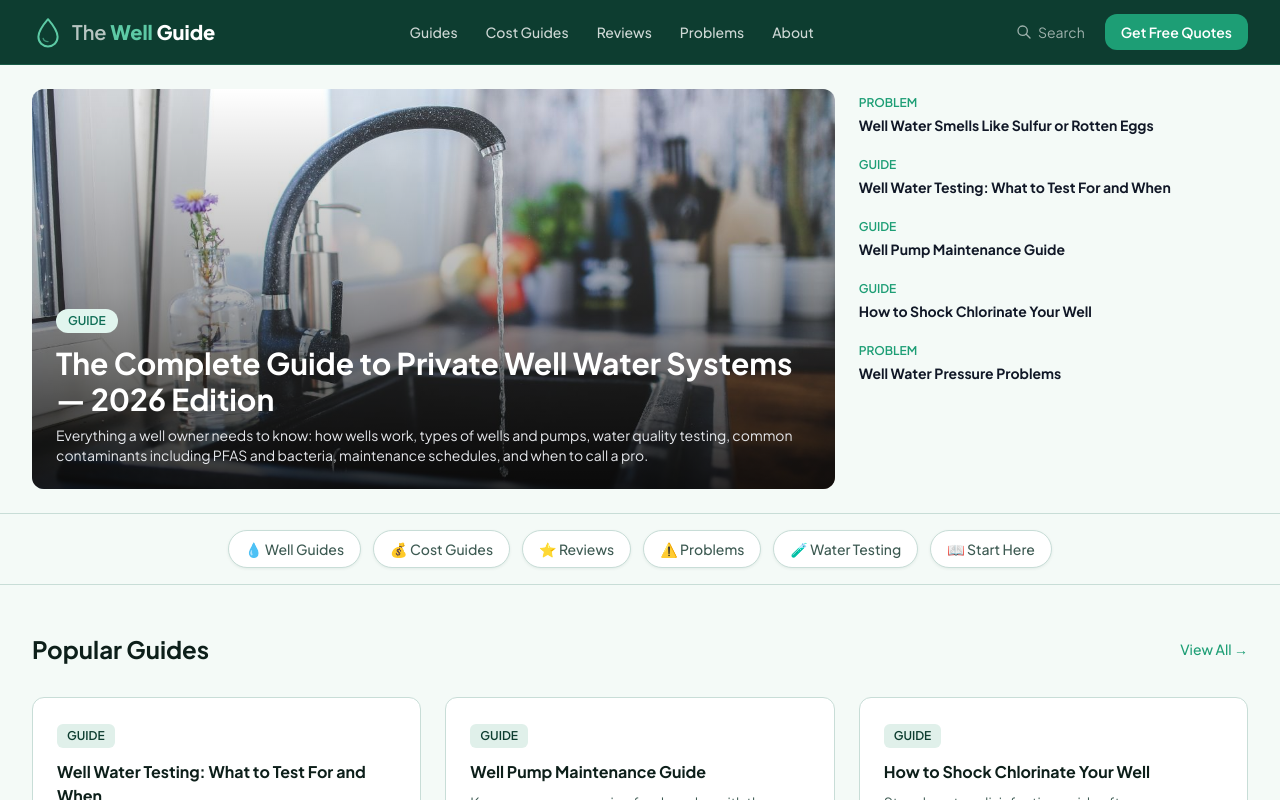
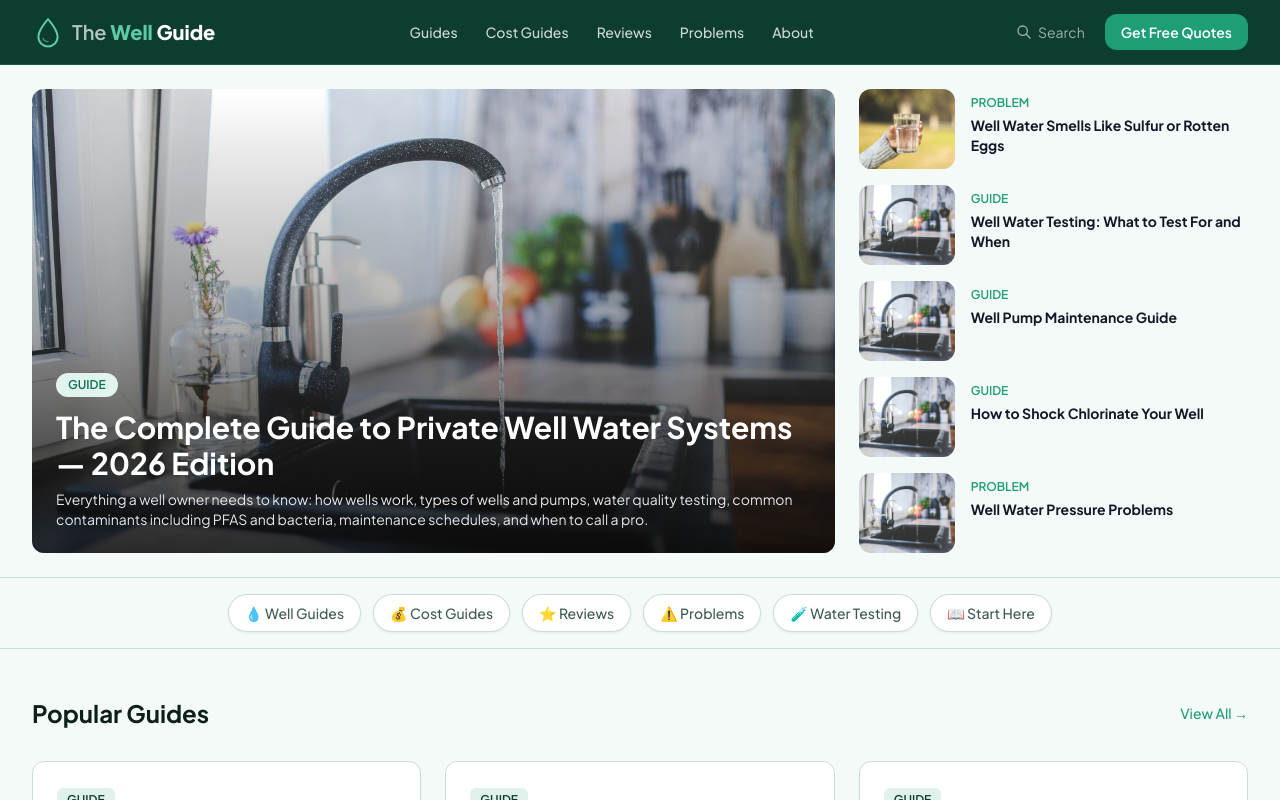
Before and after one commit to thebasementguide2026/thewell.guide-, a Next.js app: page / in a window 1280 px wide. Shown: the top 800 px of the page. Built offline with nearby package versions, Linux system fonts and the light colour scheme.

Commit message:
Add thumbnail images to homepage sidebar articles

```diff
--- a/app/page.tsx
+++ b/app/page.tsx
@@ -39,11 +39,11 @@ const badgeColors: Record<string, { bg: string; text: string }> = {
 }
 
 const sidebarArticles = [
-  { title: 'Well Water Smells Like Sulfur or Rotten Eggs', href: '/problems/well-water-smells-like-sulfur', category: 'PROBLEM' },
-  { title: 'Well Water Testing: What to Test For and When', href: '/guides/well-water-testing', category: 'GUIDE' },
-  { title: 'Well Pump Maintenance Guide', href: '/guides/well-pump-maintenance', category: 'GUIDE' },
-  { title: 'How to Shock Chlorinate Your Well', href: '/guides/how-to-shock-chlorinate-well', category: 'GUIDE' },
-  { title: 'Well Water Pressure Problems', href: '/problems/well-water-pressure-problems', category: 'PROBLEM' },
+  { title: 'Well Water Smells Like Sulfur or Rotten Eggs', href: '/problems/well-water-smells-like-sulfur', category: 'PROBLEM', image: '/glassofwater.jpg' },
+  { title: 'Well Water Testing: What to Test For and When', href: '/guides/well-water-testing', category: 'GUIDE', image: '/wellguidehero.jpg' },
+  { title: 'Well Pump Maintenance Guide', href: '/guides/well-pump-maintenance', category: 'GUIDE', image: '/wellguidehero.jpg' },
+  { title: 'How to Shock Chlorinate Your Well', href: '/guides/how-to-shock-chlorinate-well', category: 'GUIDE', image: '/wellguidehero.jpg' },
+  { title: 'Well Water Pressure Problems', href: '/problems/well-water-pressure-problems', category: 'PROBLEM', image: '/wellguidehero.jpg' },
 ]
 
 export default function HomePage() {
@@ -79,6 +79,16 @@ export default function HomePage() {
           <div className="space-y-4">
             {sidebarArticles.map((article) => (
               <Link key={article.href} href={article.href} className="flex gap-4 group">
+                {article.image && (
+                  <div className="relative w-24 h-20 flex-shrink-0 rounded-lg overflow-hidden">
+                    <Image
+                      src={article.image}
+                      alt={article.title}
+                      fill
+                      className="object-cover group-hover:scale-105 transition-transform duration-300"
+                    />
+                  </div>
+                )}
                 <div className="flex-1 min-w-0">
                   <span className="text-xs font-semibold uppercase" style={{ color: '#1D9E75' }}>
                     {article.category}
```
